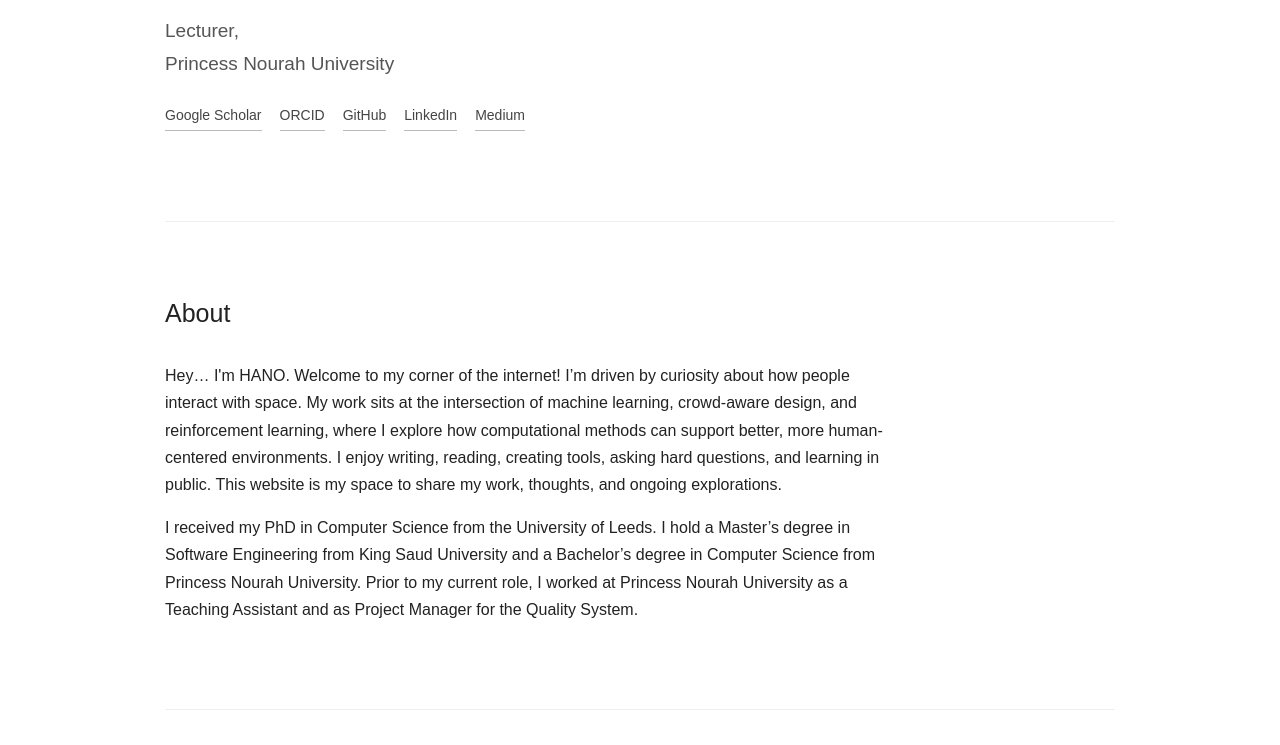
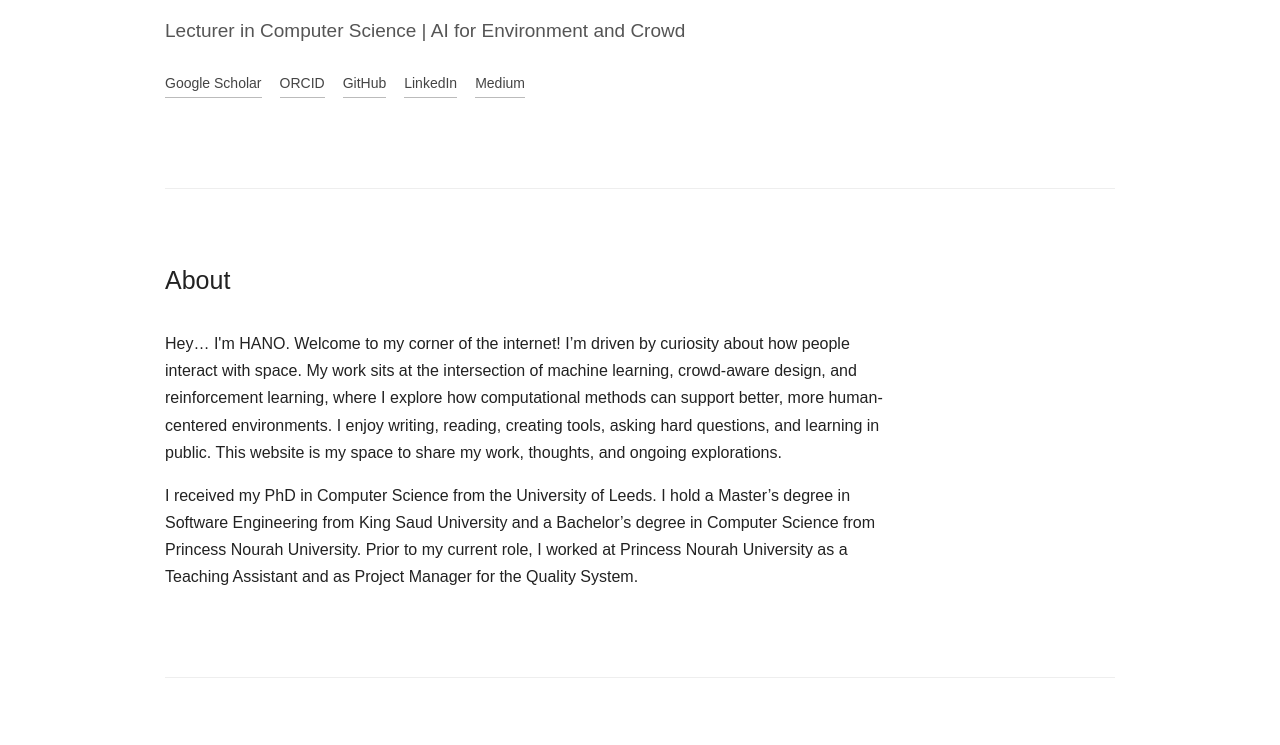
Before and after one commit to HanoCat/Hano_website, a plain HTML site: page index.html in a window 1280 px wide. Shown: the part 276-1021 px from the top of the page. Drawn offline with Linux system fonts and the light colour scheme.

Commit message:
Update index.html

```diff
--- a/index.html
+++ b/index.html
@@ -38,8 +38,7 @@
         <h2>Alhanof Alolyan</h2>
 
         <p class="position">
-            Lecturer,<br>
-            Princess Nourah University
+        Lecturer in Computer Science | AI for Environment and Crowd
         </p>
         <div class="profile-links">
 
```
